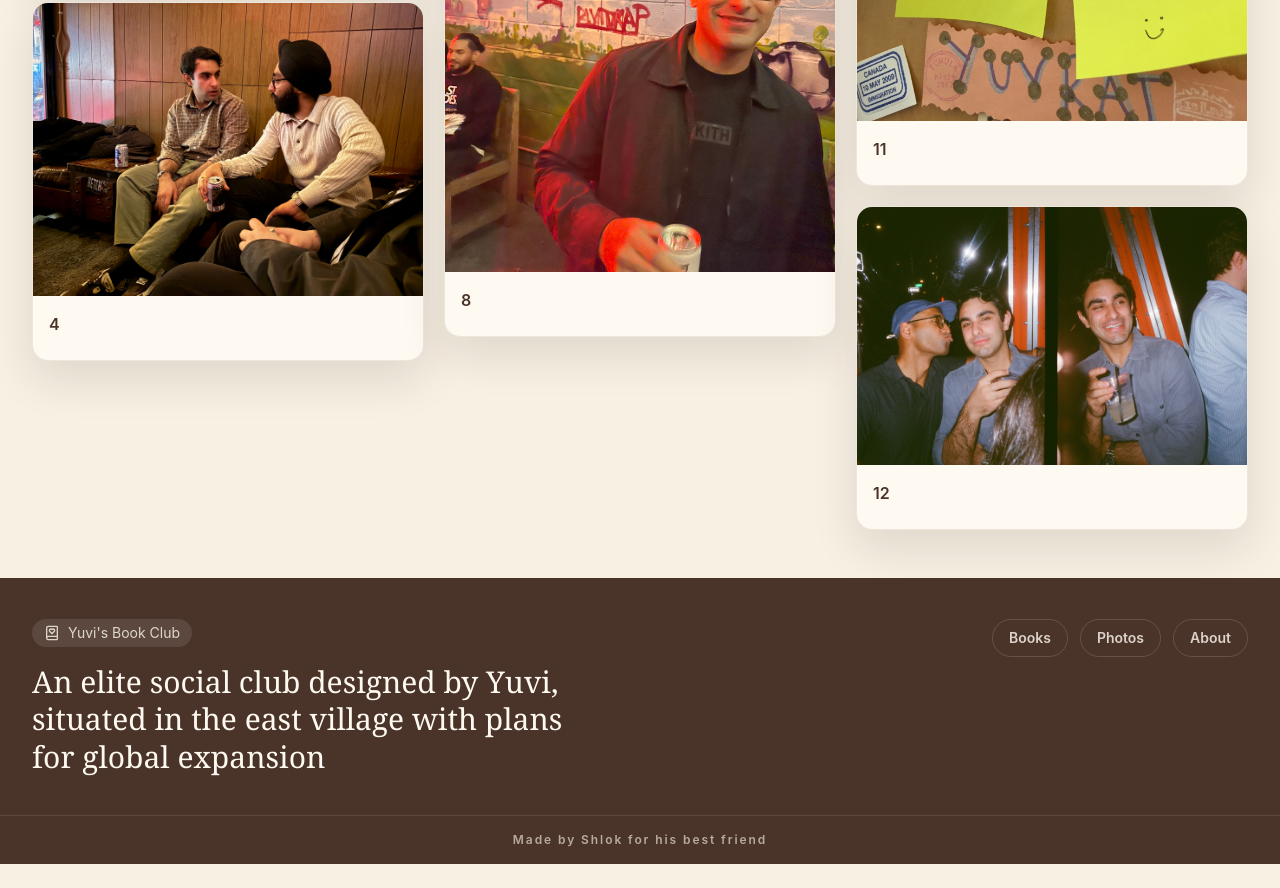
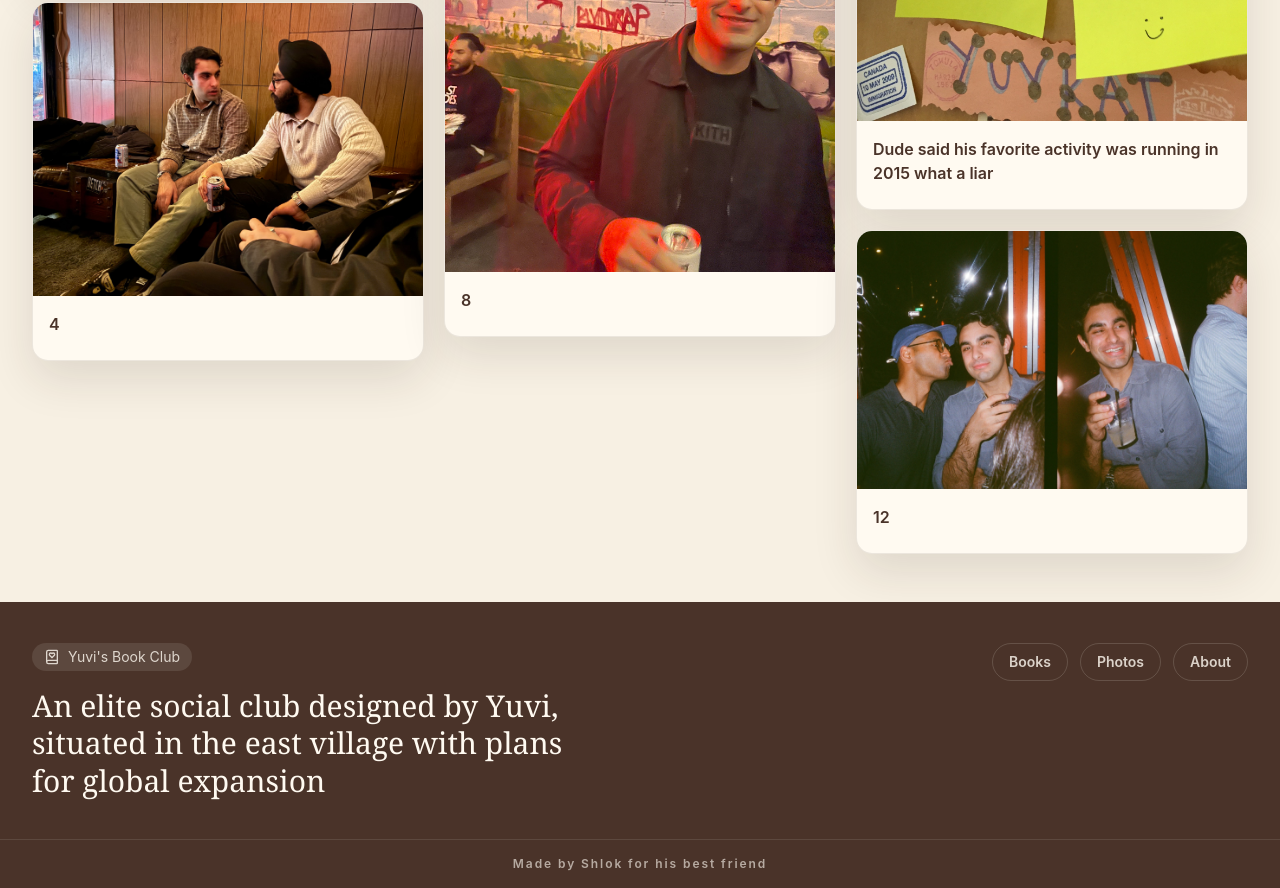
Before and after one commit to Shlok-Joseph-Paul/Yuvis-book-club, a React (Vite) app: page /photos in a window 1280 px wide. Shown: the part 3240-4128 px from the top of the page. Before the commit the page ends 4104 px from the top, so only its background shows below. Built offline with nearby package versions, Linux system fonts and the light colour scheme.

Commit message:
Update tomfoolery photo 11 caption

```diff
--- a/src/data/photos.ts
+++ b/src/data/photos.ts
@@ -64,6 +64,6 @@ export const tomfooleryPhotos: Photo[] = [
   tomfooleryPhoto(8, '8'),
   tomfooleryPhoto(9, '9'),
   tomfooleryPhoto(10, '10'),
-  tomfooleryPhoto(11, '11'),
+  tomfooleryPhoto(11, 'Dude said his favorite activity was running in 2015 what a liar'),
   tomfooleryPhoto(12, '12'),
 ];
```
